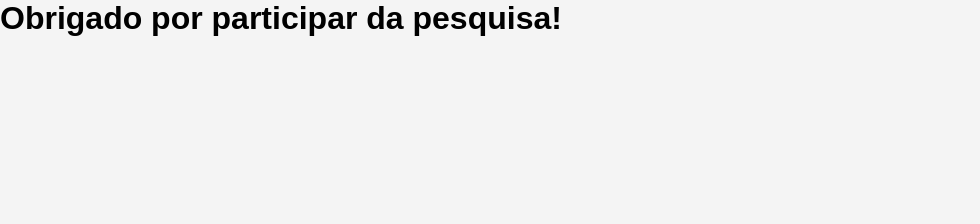
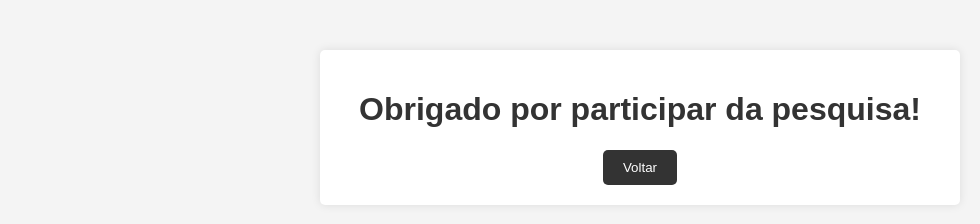
Before and after one commit to cefsss/SimpleForm, a plain HTML site: page obrigado.html in a window 1280 px wide. Shown: the whole page, without its empty margins (0-980 px from the left). Drawn offline with Linux system fonts and the light colour scheme.

Commit message:
adicionado página de agradecimento

```diff
--- /dev/null
+++ b/obrigado.css
@@ -0,0 +1,36 @@
+body {
+  font-family: Arial, sans-serif;
+  background-color: #f4f4f4;
+}
+
+.container {
+  max-width: 600px;
+  margin: 50px auto;
+  padding: 20px;
+  background-color: #fff;
+  border-radius: 5px;
+  box-shadow: 0 0 10px rgba(0, 0, 0, 0.1);
+  text-align: center;
+}
+
+h1 {
+  color: #333;
+}
+
+form {
+  margin-top: 20px;
+}
+
+button {
+  background-color: #333;
+  color: #fff;
+  padding: 10px 20px;
+  border: none;
+  border-radius: 5px;
+  cursor: pointer;
+  text-decoration: none;
+}
+
+button:hover {
+  background-color: #555;
+}
--- a/obrigado.html
+++ b/obrigado.html
@@ -3,10 +3,15 @@
 <head>
     <meta charset="UTF-8">
     <meta name="viewport" content="width=device-width, initial-scale=1.0">
-    <title>Obrigado</title>
-    <link rel="stylesheet" href="css/styles.css">
+    <title>Agradecimento</title>
+    <link rel="stylesheet" href="obrigado.css">
 </head>
 <body>
-    <h1>Obrigado por participar da pesquisa!</h1>
+    <div class="container">
+        <h1>Obrigado por participar da pesquisa!</h1>
+        <form action="index.html">
+            <button type="submit">Voltar</button>
+        </form>
+    </div>
 </body>
 </html>
```
